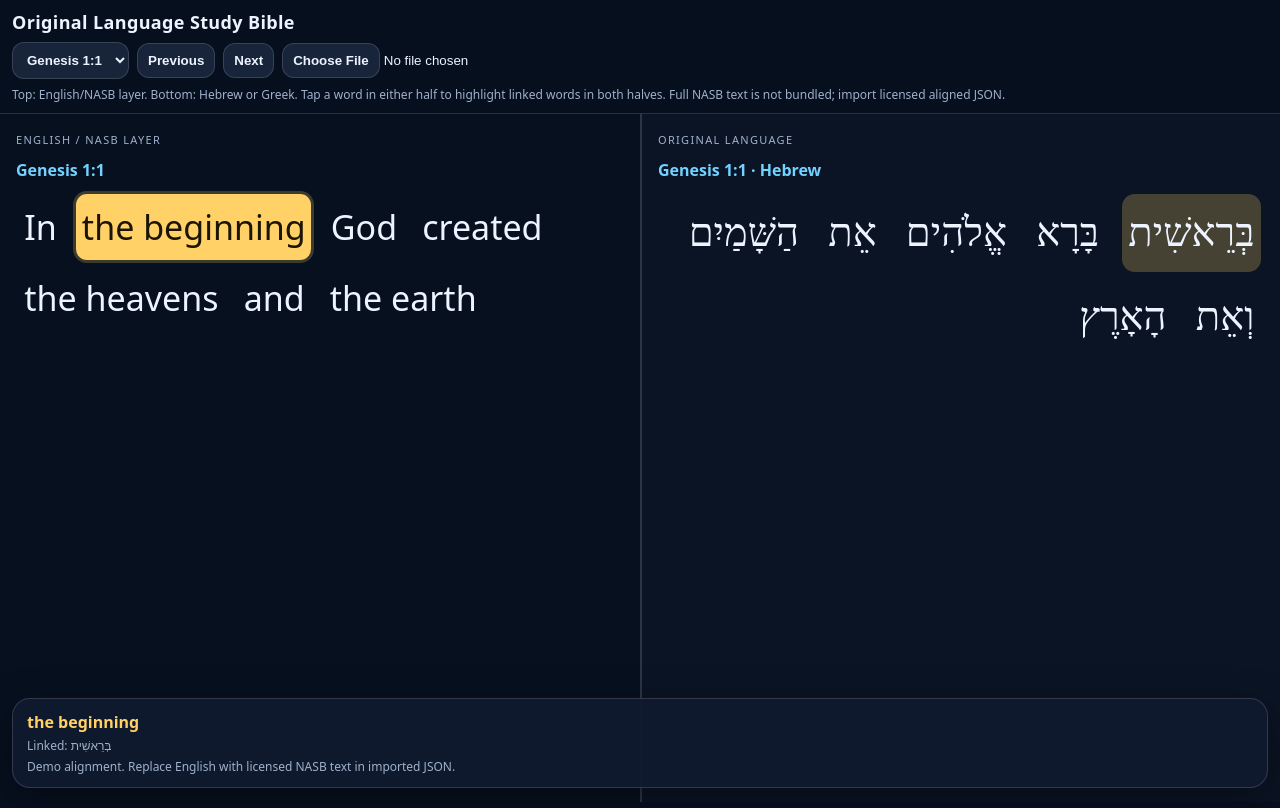
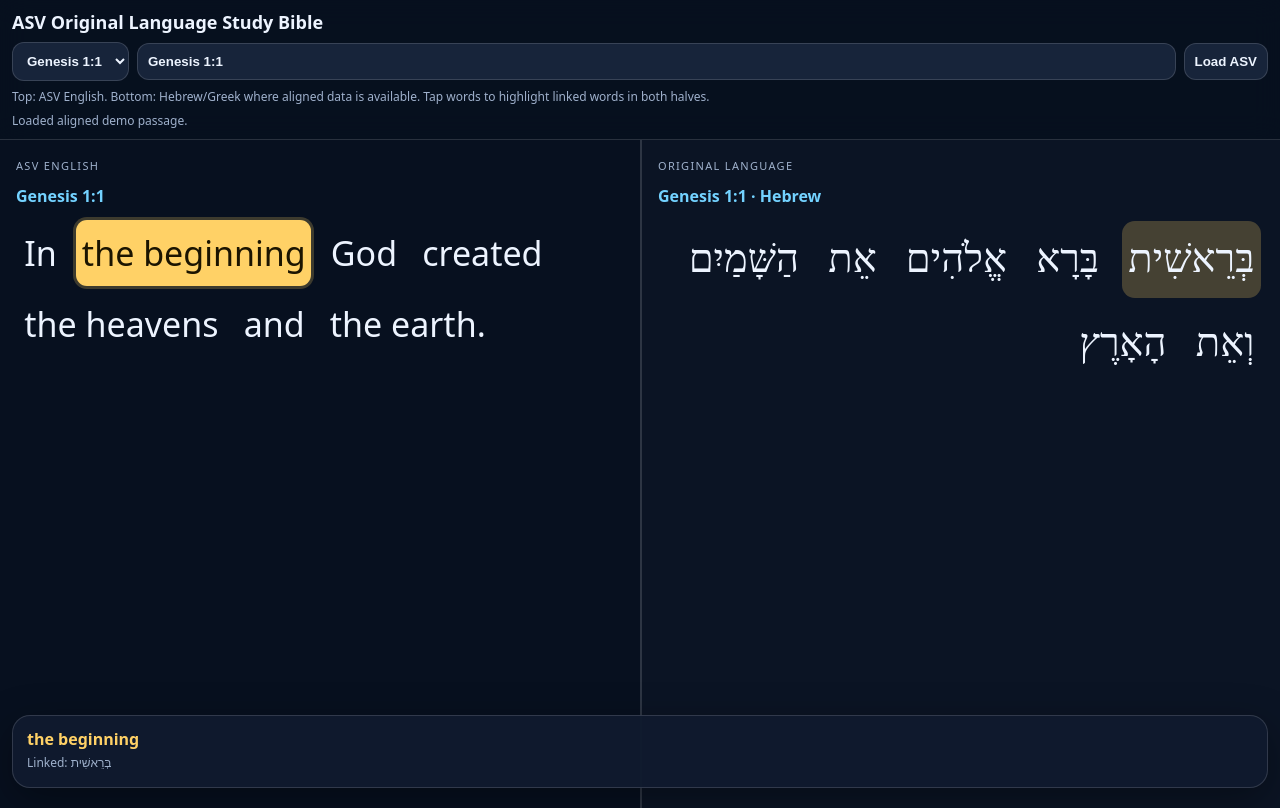
Before and after one commit to akingry/study-bible-original-languages, a plain HTML site: page index.html in a window 1280 px wide. Both pictures are taken after a click on the element "the beginning". Drawn offline with Linux system fonts and the light colour scheme.

Commit message:
Use ASV for public study Bible

```diff
--- a/index.html
+++ b/index.html
@@ -3,94 +3,38 @@
 <head>
   <meta charset="utf-8" />
   <meta name="viewport" content="width=device-width, initial-scale=1, maximum-scale=1" />
-  <title>Original Language Study Bible</title>
+  <title>ASV Original Language Study Bible</title>
   <style>
-    :root {
-      color-scheme: light dark;
-      --bg:#07101f; --panel:#101b2e; --panel2:#0b1424; --text:#edf4ff; --muted:#9fb1cc;
-      --line:rgba(255,255,255,.14); --accent:#ffd166; --accent2:#73d2ff; --linked:rgba(255,209,102,.24);
-    }
-    * { box-sizing:border-box; }
-    html,body { margin:0; min-height:100%; background:var(--bg); color:var(--text); font-family:system-ui,-apple-system,Segoe UI,Roboto,sans-serif; }
-    body { display:flex; flex-direction:column; }
-    header { position:sticky; top:0; z-index:10; background:rgba(7,16,31,.92); backdrop-filter:blur(14px); border-bottom:1px solid var(--line); padding:10px 12px; display:grid; gap:8px; }
-    h1 { margin:0; font-size:18px; letter-spacing:.02em; }
-    .bar { display:flex; gap:8px; align-items:center; flex-wrap:wrap; }
-    select, button, input[type=file]::file-selector-button { border:1px solid var(--line); background:#17243a; color:var(--text); border-radius:12px; padding:9px 10px; font-weight:650; }
-    button:active { transform:translateY(1px); }
-    .note { color:var(--muted); font-size:12px; line-height:1.35; }
-    main { flex:1; display:grid; grid-template-rows: 1fr 1fr; min-height:calc(100vh - 112px); }
-    section { overflow:auto; padding:18px 16px 80px; }
-    section + section { border-top:2px solid var(--line); background:var(--panel2); }
-    .section-title { color:var(--muted); text-transform:uppercase; letter-spacing:.12em; font-size:11px; margin:0 0 12px; }
-    .ref { color:var(--accent2); font-weight:750; margin-bottom:10px; }
-    .verse { font-size:clamp(21px, 4.8vw, 34px); line-height:1.9; }
-    .original .verse { font-size:clamp(24px, 6vw, 40px); }
-    .hebrew { direction:rtl; text-align:right; font-family: "SBL Hebrew", "Ezra SIL", "Times New Roman", serif; }
-    .greek { font-family:"SBL Greek", "Times New Roman", serif; }
-    .w { display:inline-block; margin:.08em .08em; padding:.02em .16em; border-radius:.32em; cursor:pointer; transition:background .12s, box-shadow .12s, color .12s; }
-    .w:hover { background:rgba(115,210,255,.16); }
-    .w.active { background:var(--accent); color:#1b1400; box-shadow:0 0 0 3px rgba(255,209,102,.22); }
-    .w.linked { background:var(--linked); }
-    .gloss { position:fixed; left:12px; right:12px; bottom:12px; z-index:20; background:rgba(16,27,46,.96); border:1px solid var(--line); border-radius:18px; padding:12px 14px; box-shadow:0 12px 40px rgba(0,0,0,.35); display:none; }
-    .gloss.show { display:block; }
-    .gloss b { color:var(--accent); }
-    .small { color:var(--muted); font-size:12px; margin-top:4px; }
-    @media (min-width:900px) { main { grid-template-columns:1fr 1fr; grid-template-rows:1fr; } section + section { border-top:0; border-left:2px solid var(--line); } }
+    :root { color-scheme: dark; --bg:#07101f; --panel:#101b2e; --panel2:#0b1424; --text:#edf4ff; --muted:#9fb1cc; --line:rgba(255,255,255,.14); --accent:#ffd166; --accent2:#73d2ff; --linked:rgba(255,209,102,.24); }
+    *{box-sizing:border-box} html,body{margin:0;min-height:100%;background:var(--bg);color:var(--text);font-family:system-ui,-apple-system,Segoe UI,Roboto,sans-serif} body{display:flex;flex-direction:column}
+    header{position:sticky;top:0;z-index:10;background:rgba(7,16,31,.94);backdrop-filter:blur(14px);border-bottom:1px solid var(--line);padding:10px 12px;display:grid;gap:8px}
+    h1{margin:0;font-size:18px}.bar{display:flex;gap:8px;align-items:center;flex-wrap:wrap}input,select,button{border:1px solid var(--line);background:#17243a;color:var(--text);border-radius:12px;padding:10px;font-weight:650}input{min-width:150px;flex:1}.note{color:var(--muted);font-size:12px;line-height:1.35}
+    main{flex:1;display:grid;grid-template-rows:1fr 1fr;min-height:calc(100vh - 132px)}section{overflow:auto;padding:18px 16px 90px}section+section{border-top:2px solid var(--line);background:var(--panel2)}.section-title{color:var(--muted);text-transform:uppercase;letter-spacing:.12em;font-size:11px;margin:0 0 12px}.ref{color:var(--accent2);font-weight:750;margin-bottom:10px}.verse{font-size:clamp(21px,4.8vw,34px);line-height:1.9}.original .verse{font-size:clamp(24px,6vw,40px)}.hebrew{direction:rtl;text-align:right;font-family:"SBL Hebrew","Ezra SIL","Times New Roman",serif}.greek{font-family:"SBL Greek","Times New Roman",serif}.w{display:inline-block;margin:.08em .08em;padding:.02em .16em;border-radius:.32em;cursor:pointer;transition:background .12s,box-shadow .12s,color .12s}.w:hover{background:rgba(115,210,255,.16)}.w.active{background:var(--accent);color:#1b1400;box-shadow:0 0 0 3px rgba(255,209,102,.22)}.w.linked{background:var(--linked)}.gloss{position:fixed;left:12px;right:12px;bottom:12px;z-index:20;background:rgba(16,27,46,.96);border:1px solid var(--line);border-radius:18px;padding:12px 14px;box-shadow:0 12px 40px rgba(0,0,0,.35);display:none}.gloss.show{display:block}.gloss b{color:var(--accent)}.small{color:var(--muted);font-size:12px;margin-top:4px}
+    @media(min-width:900px){main{grid-template-columns:1fr 1fr;grid-template-rows:1fr}section+section{border-top:0;border-left:2px solid var(--line)}}
   </style>
 </head>
 <body>
 <header>
-  <h1>Original Language Study Bible</h1>
-  <div class="bar">
-    <select id="passage"></select>
-    <button id="prev">Previous</button><button id="next">Next</button>
-    <input id="importFile" type="file" accept="application/json" />
-  </div>
-  <div class="note">Top: English/NASB layer. Bottom: Hebrew or Greek. Tap a word in either half to highlight linked words in both halves. Full NASB text is not bundled; import licensed aligned JSON.</div>
+  <h1>ASV Original Language Study Bible</h1>
+  <div class="bar"><select id="quick"><option value="Genesis 1:1">Genesis 1:1</option><option value="John 1:1">John 1:1</option><option value="John 3:16">John 3:16</option><option value="Psalm 23">Psalm 23</option></select><input id="refInput" value="Genesis 1:1" placeholder="John 3:16 or Psalm 23"><button id="load">Load ASV</button></div>
+  <div class="note">Top: ASV English. Bottom: Hebrew/Greek where aligned data is available. Tap words to highlight linked words in both halves.</div><div id="status" class="note">Ready.</div>
 </header>
-<main>
-  <section class="english"><div class="section-title">English / NASB layer</div><div id="engRef" class="ref"></div><div id="english" class="verse"></div></section>
-  <section class="original"><div class="section-title">Original language</div><div id="origRef" class="ref"></div><div id="original" class="verse"></div></section>
-</main>
-<div id="gloss" class="gloss"></div>
+<main><section class="english"><div class="section-title">ASV English</div><div id="engRef" class="ref"></div><div id="english" class="verse"></div></section><section class="original"><div class="section-title">Original language</div><div id="origRef" class="ref"></div><div id="original" class="verse"></div></section></main><div id="gloss" class="gloss"></div>
 <script>
-const demoData = { passages: [
-  { id:'gen-1-1', ref:'Genesis 1:1', lang:'hebrew', note:'Demo alignment. Replace English with licensed NASB text in imported JSON.',
-    english:[['e1','In'],['e2','the beginning'],['e3','God'],['e4','created'],['e5','the heavens'],['e6','and'],['e7','the earth']],
-    original:[['h1','בְּרֵאשִׁית','bereshit — in beginning'],['h2','בָּרָא','bara — he created'],['h3','אֱלֹהִים','elohim — God'],['h4','אֵת','et — object marker'],['h5','הַשָּׁמַיִם','hashamayim — the heavens'],['h6','וְאֵת','ve-et — and object marker'],['h7','הָאָרֶץ','ha-aretz — the earth']],
-    links:{ e1:['h1'], e2:['h1'], e3:['h3'], e4:['h2'], e5:['h5'], e6:['h6'], e7:['h7'], h1:['e1','e2'], h2:['e4'], h3:['e3'], h4:[], h5:['e5'], h6:['e6'], h7:['e7'] } },
-  { id:'john-1-1', ref:'John 1:1', lang:'greek', note:'Demo alignment. Replace English with licensed NASB text in imported JSON.',
-    english:[['e1','In'],['e2','the beginning'],['e3','was'],['e4','the Word'],['e5','and'],['e6','the Word'],['e7','was'],['e8','with God'],['e9','and'],['e10','the Word'],['e11','was God']],
-    original:[['g1','Ἐν','en — in'],['g2','ἀρχῇ','archē — beginning'],['g3','ἦν','ēn — was'],['g4','ὁ','ho — the'],['g5','Λόγος','logos — word'],['g6','καὶ','kai — and'],['g7','ὁ','ho — the'],['g8','Λόγος','logos — word'],['g9','ἦν','ēn — was'],['g10','πρὸς','pros — with/toward'],['g11','τὸν','ton — the'],['g12','Θεόν','theon — God'],['g13','καὶ','kai — and'],['g14','Θεὸς','theos — God'],['g15','ἦν','ēn — was'],['g16','ὁ','ho — the'],['g17','Λόγος','logos — word']],
-    links:{ e1:['g1'], e2:['g2'], e3:['g3'], e4:['g4','g5'], e5:['g6'], e6:['g7','g8'], e7:['g9'], e8:['g10','g11','g12'], e9:['g13'], e10:['g16','g17'], e11:['g14','g15'], g1:['e1'], g2:['e2'], g3:['e3'], g4:['e4'], g5:['e4'], g6:['e5'], g7:['e6'], g8:['e6'], g9:['e7'], g10:['e8'], g11:['e8'], g12:['e8'], g13:['e9'], g14:['e11'], g15:['e11'], g16:['e10'], g17:['e10'] } }
-]};
-let data = demoData, idx = 0, active = null;
-const $ = id => document.getElementById(id);
-function render(){
-  const p = data.passages[idx]; active = null; $('gloss').classList.remove('show');
-  $('engRef').textContent = p.ref; $('origRef').textContent = `${p.ref} · ${p.lang === 'hebrew' ? 'Hebrew' : 'Greek'}`;
-  $('original').className = 'verse ' + (p.lang === 'hebrew' ? 'hebrew' : 'greek');
-  $('english').innerHTML = p.english.map(([id,text]) => `<span class="w" data-id="${id}">${escapeHtml(text)}</span>`).join(' ');
-  $('original').innerHTML = p.original.map(([id,text,gloss]) => `<span class="w" data-id="${id}" data-gloss="${escapeHtml(gloss||'')}">${escapeHtml(text)}</span>`).join(' ');
-  document.querySelectorAll('.w').forEach(el => el.addEventListener('click', () => selectWord(el.dataset.id)));
-}
-function selectWord(id){
-  const p = data.passages[idx], linked = new Set([id, ...(p.links[id] || [])]);
-  for (const [k, arr] of Object.entries(p.links || {})) if (arr.includes(id)) linked.add(k);
-  document.querySelectorAll('.w').forEach(el => { el.classList.toggle('active', el.dataset.id === id); el.classList.toggle('linked', linked.has(el.dataset.id) && el.dataset.id !== id); });
-  const el = document.querySelector(`.w[data-id="${CSS.escape(id)}"]`); const gloss = el?.dataset.gloss || '';
-  const mates = [...linked].filter(x=>x!==id).map(x => document.querySelector(`.w[data-id="${CSS.escape(x)}"]`)?.textContent).filter(Boolean).join(', ');
-  $('gloss').innerHTML = `<b>${el?.textContent || id}</b>${gloss ? `<div>${escapeHtml(gloss)}</div>` : ''}<div class="small">Linked: ${escapeHtml(mates || 'none')}</div><div class="small">${escapeHtml(p.note || '')}</div>`;
-  $('gloss').classList.add('show');
-}
-function fillSelect(){ $('passage').innerHTML = data.passages.map((p,i)=>`<option value="${i}">${escapeHtml(p.ref)}</option>`).join(''); $('passage').value=idx; }
-function escapeHtml(s){ return String(s).replace(/[&<>"']/g, c => ({'&':'&amp;','<':'&lt;','>':'&gt;','"':'&quot;',"'":'&#39;'}[c])); }
-$('passage').addEventListener('change', e => { idx=+e.target.value; render(); });
-$('prev').onclick=()=>{ idx=(idx+data.passages.length-1)%data.passages.length; fillSelect(); render(); };
-$('next').onclick=()=>{ idx=(idx+1)%data.passages.length; fillSelect(); render(); };
-$('importFile').addEventListener('change', async e => { const f=e.target.files[0]; if(!f)return; data=JSON.parse(await f.text()); idx=0; fillSelect(); render(); });
-fillSelect(); render();
+window.onerror=(m,s,l)=>{document.getElementById('status').textContent='JavaScript error: '+m+' at line '+l};
+const $=id=>document.getElementById(id);
+const aligned={
+ 'Genesis 1:1':{ref:'Genesis 1:1',lang:'hebrew',english:[['e1','In'],['e2','the beginning'],['e3','God'],['e4','created'],['e5','the heavens'],['e6','and'],['e7','the earth.']],original:[['h1','בְּרֵאשִׁית','bereshit — in beginning'],['h2','בָּרָא','bara — he created'],['h3','אֱלֹהִים','elohim — God'],['h4','אֵת','et — object marker'],['h5','הַשָּׁמַיִם','hashamayim — the heavens'],['h6','וְאֵת','ve-et — and object marker'],['h7','הָאָרֶץ','ha-aretz — the earth']],links:{e1:['h1'],e2:['h1'],e3:['h3'],e4:['h2'],e5:['h5'],e6:['h6'],e7:['h7'],h1:['e1','e2'],h2:['e4'],h3:['e3'],h4:[],h5:['e5'],h6:['e6'],h7:['e7']}},
+ 'John 1:1':{ref:'John 1:1',lang:'greek',english:[['e1','In'],['e2','the beginning'],['e3','was'],['e4','the Word,'],['e5','and'],['e6','the Word'],['e7','was'],['e8','with God,'],['e9','and'],['e10','the Word'],['e11','was God.']],original:[['g1','Ἐν','en — in'],['g2','ἀρχῇ','archē — beginning'],['g3','ἦν','ēn — was'],['g4','ὁ','ho — the'],['g5','Λόγος','logos — word'],['g6','καὶ','kai — and'],['g7','ὁ','ho — the'],['g8','Λόγος','logos — word'],['g9','ἦν','ēn — was'],['g10','πρὸς','pros — with/toward'],['g11','τὸν','ton — the'],['g12','Θεόν','theon — God'],['g13','καὶ','kai — and'],['g14','Θεὸς','theos — God'],['g15','ἦν','ēn — was'],['g16','ὁ','ho — the'],['g17','Λόγος','logos — word']],links:{e1:['g1'],e2:['g2'],e3:['g3'],e4:['g4','g5'],e5:['g6'],e6:['g7','g8'],e7:['g9'],e8:['g10','g11','g12'],e9:['g13'],e10:['g16','g17'],e11:['g14','g15'],g1:['e1'],g2:['e2'],g3:['e3'],g4:['e4'],g5:['e4'],g6:['e5'],g7:['e6'],g8:['e6'],g9:['e7'],g10:['e8'],g11:['e8'],g12:['e8'],g13:['e9'],g14:['e11'],g15:['e11'],g16:['e10'],g17:['e10']}}
+};
+function esc(s){return String(s).replace(/[&<>"']/g,c=>({'&':'&amp;','<':'&lt;','>':'&gt;','"':'&quot;',"'":'&#39;'}[c]))}
+function tokenizeText(ref,text){let i=0;return {ref,lang:isOT(ref)?'hebrew':'greek',english:text.split(/(\s+)/).filter(x=>x.trim()).map(t=>['e'+(++i),t]),original:[['o1','Original-language word alignment is not loaded for this passage.','Import/add aligned Hebrew or Greek data to enable word links here.']],links:{},note:'ASV loaded from bible-api.com; word alignment is available only where aligned data has been added.'}}
+function isOT(ref){return !/^(Matthew|Mark|Luke|John|Acts|Romans|1 Corinthians|2 Corinthians|Galatians|Ephesians|Philippians|Colossians|1 Thessalonians|2 Thessalonians|1 Timothy|2 Timothy|Titus|Philemon|Hebrews|James|1 Peter|2 Peter|1 John|2 John|3 John|Jude|Revelation)\b/i.test(ref)}
+function render(p){$('gloss').classList.remove('show');$('engRef').textContent=p.ref;$('origRef').textContent=p.ref+' · '+(p.lang==='hebrew'?'Hebrew':'Greek');$('original').className='verse '+(p.lang==='hebrew'?'hebrew':'greek');$('english').innerHTML=p.english.map(([id,t])=>`<span class="w" data-id="${esc(id)}">${esc(t)}</span>`).join(' ');$('original').innerHTML=p.original.map(([id,t,g])=>`<span class="w" data-id="${esc(id)}" data-gloss="${esc(g||'')}">${esc(t)}</span>`).join(' ');window.current=p;document.querySelectorAll('.w').forEach(el=>el.onclick=()=>selectWord(el.dataset.id));}
+function byId(id){return document.querySelector('[data-id="'+String(id).replace(/"/g,'\\"')+'"]')}
+function selectWord(id){const p=window.current, linked=new Set([id,...((p.links&&p.links[id])||[])]);for(const [k,a] of Object.entries(p.links||{}))if(a.includes(id))linked.add(k);document.querySelectorAll('.w').forEach(el=>{el.classList.toggle('active',el.dataset.id===id);el.classList.toggle('linked',linked.has(el.dataset.id)&&el.dataset.id!==id)});const el=byId(id), mates=[...linked].filter(x=>x!==id).map(x=>byId(x)?.textContent).filter(Boolean).join(', ');$('gloss').innerHTML=`<b>${esc(el?.textContent||id)}</b>${el?.dataset.gloss?`<div>${esc(el.dataset.gloss)}</div>`:''}<div class="small">Linked: ${esc(mates||'none yet')}</div><div class="small">${esc(p.note||'')}</div>`;$('gloss').classList.add('show')}
+async function loadRef(ref){ref=ref.trim();$('status').textContent='Loading ASV '+ref+'…';if(aligned[ref]){render(aligned[ref]);$('status').textContent='Loaded aligned demo passage.';return}const url='https://bible-api.com/'+encodeURIComponent(ref)+'?translation=asv';const res=await fetch(url);if(!res.ok)throw new Error(res.status+' '+res.statusText);const data=await res.json();const text=(data.verses||[]).map(v=>(data.verses.length>1?v.verse+' ':'')+v.text.trim()).join(' ');render(tokenizeText(data.reference||ref,text));$('status').textContent='Loaded ASV. Original word alignment not yet available for this passage.'}
+$('quick').onchange=e=>{$('refInput').value=e.target.value;loadRef(e.target.value).catch(err=>$('status').textContent='Load failed: '+err.message)};$('load').onclick=()=>loadRef($('refInput').value).catch(err=>$('status').textContent='Load failed: '+err.message);loadRef('Genesis 1:1');
 </script>
 </body>
 </html>
```
